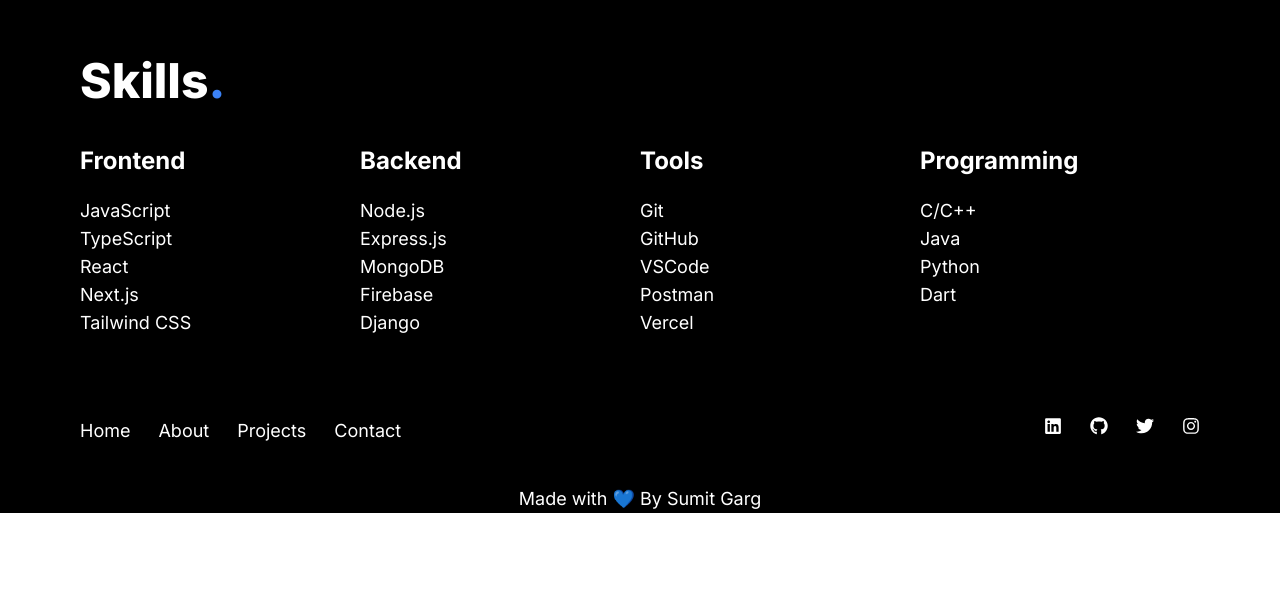
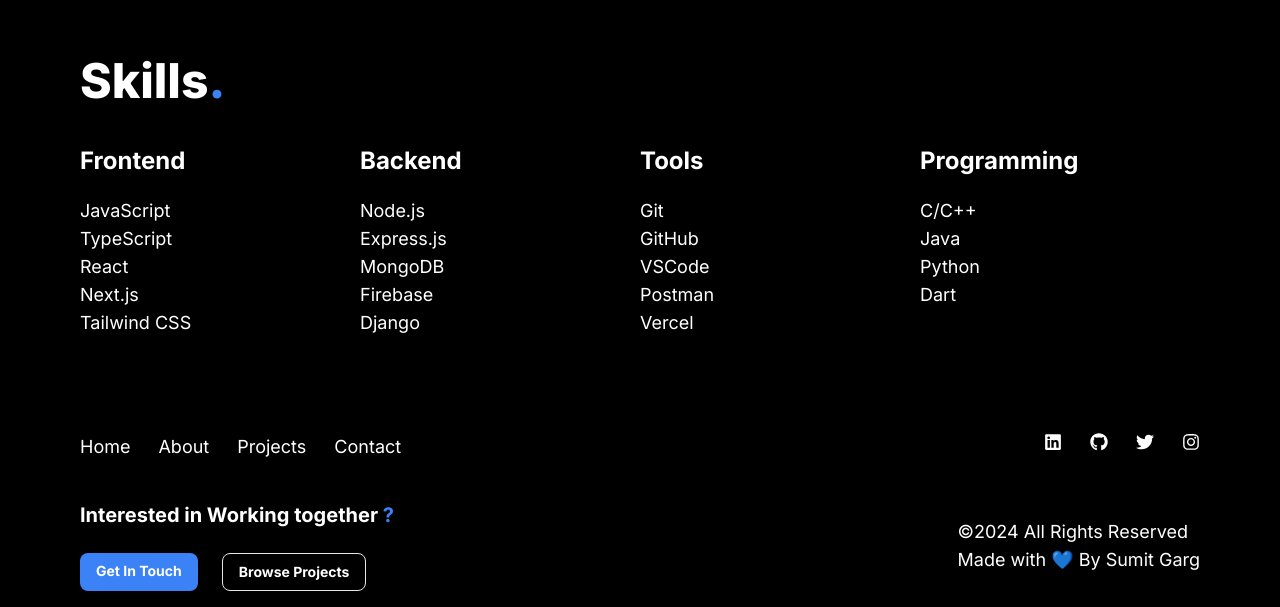
Before and after one commit to notSumit25/aceport, a Next.js app: page / in a window 1280 px wide. Shown: the part 3655-4262 px from the top of the page. Before the commit the page ends 4168 px from the top, so only its background shows below. Built offline with nearby package versions, Linux system fonts and the light colour scheme.

Commit message:
Footer FInal

```diff
--- a/app/components/Footer.tsx
+++ b/app/components/Footer.tsx
@@ -4,20 +4,28 @@
 
 const Footer = () => {
   return (
-    <div className="w-full px-20 bg-black text-white">
+    <div className="w-full px-20 bg-black text-white py-4">
       <div className="w-full flex justify-between">
         <ul className="flex space-x-7 text-lg">
           <li>
-                <Link href={"/"} className="hover:text-blue-500">Home</Link>
+            <Link href={"/"} className="hover:text-blue-500">
+              Home
+            </Link>
           </li>
           <li>
-                <Link href={"#about"} className="hover:text-blue-500">About</Link>
+            <Link href={"#about"} className="hover:text-blue-500">
+              About
+            </Link>
           </li>
           <li>
-                <Link href={"#projects"} className="hover:text-blue-500">Projects</Link>
+            <Link href={"#projects"} className="hover:text-blue-500">
+              Projects
+            </Link>
           </li>
           <li>
-                <Link href={"contact-me"} className="hover:text-blue-500">Contact</Link>
+            <Link href={"contact-me"} className="hover:text-blue-500">
+              Contact
+            </Link>
           </li>
         </ul>
         <ul className="flex space-x-7 text-lg">
@@ -31,25 +39,51 @@
             </Link>
           </li>
           <li>
-                <Link target="blank" href="https://github.com/notSumit25" className="hover:text-blue-500">
+            <Link
+              target="blank"
+              href="https://github.com/notSumit25"
+              className="hover:text-blue-500"
+            >
               <FaGithub />
             </Link>
           </li>
           <li>
-                <Link target="blank" href="https://twitter.com/Sumitslayer25" className="hover:text-blue-500">
+            <Link
+              target="blank"
+              href="https://twitter.com/Sumitslayer25"
+              className="hover:text-blue-500"
+            >
               <FaTwitter />
             </Link>
           </li>
           <li>
-                <Link target="blank" href="https://www.instagram.com/sumit___garg/" className="hover:text-blue-500">
+            <Link
+              target="blank"
+              href="https://www.instagram.com/sumit___garg/"
+              className="hover:text-blue-500"
+            >
               <FaInstagram />
             </Link>
           </li>
         </ul>
       </div>
-      <div className="w-full flex justify-center mt-10">
+      <div className="w-full flex justify-between mt-10 items-center">
+        <div className="space-y-6">
+          <p className="text-xl font-bold">
+            Interested in Working together{" "}
+            <span className="text-blue-500">?</span>{" "}
+          </p>
+          <div className="flex space-x-6">
+            <Link href={'/contact-me'} className="bg-blue-500 px-4 py-2 rounded-lg text-sm font-bold">Get In Touch</Link>
+            <Link href={'/projects'} className="border px-4 py-2 rounded-lg text-sm font-bold hover:bg-blue-500 hover:border-blue-500">Browse Projects</Link>
+
+          </div>
+        </div>
         <div className="text-lg">
-          <p>Made with <span>💙</span> By Sumit Garg</p>
+            <p>©2024 All Rights Reserved</p>
+          <p>
+            Made with <span>💙</span> By Sumit Garg
+          </p>
         </div>
       </div>
     </div>
```
Lines whose indentation alone changed are shown as unchanged.
